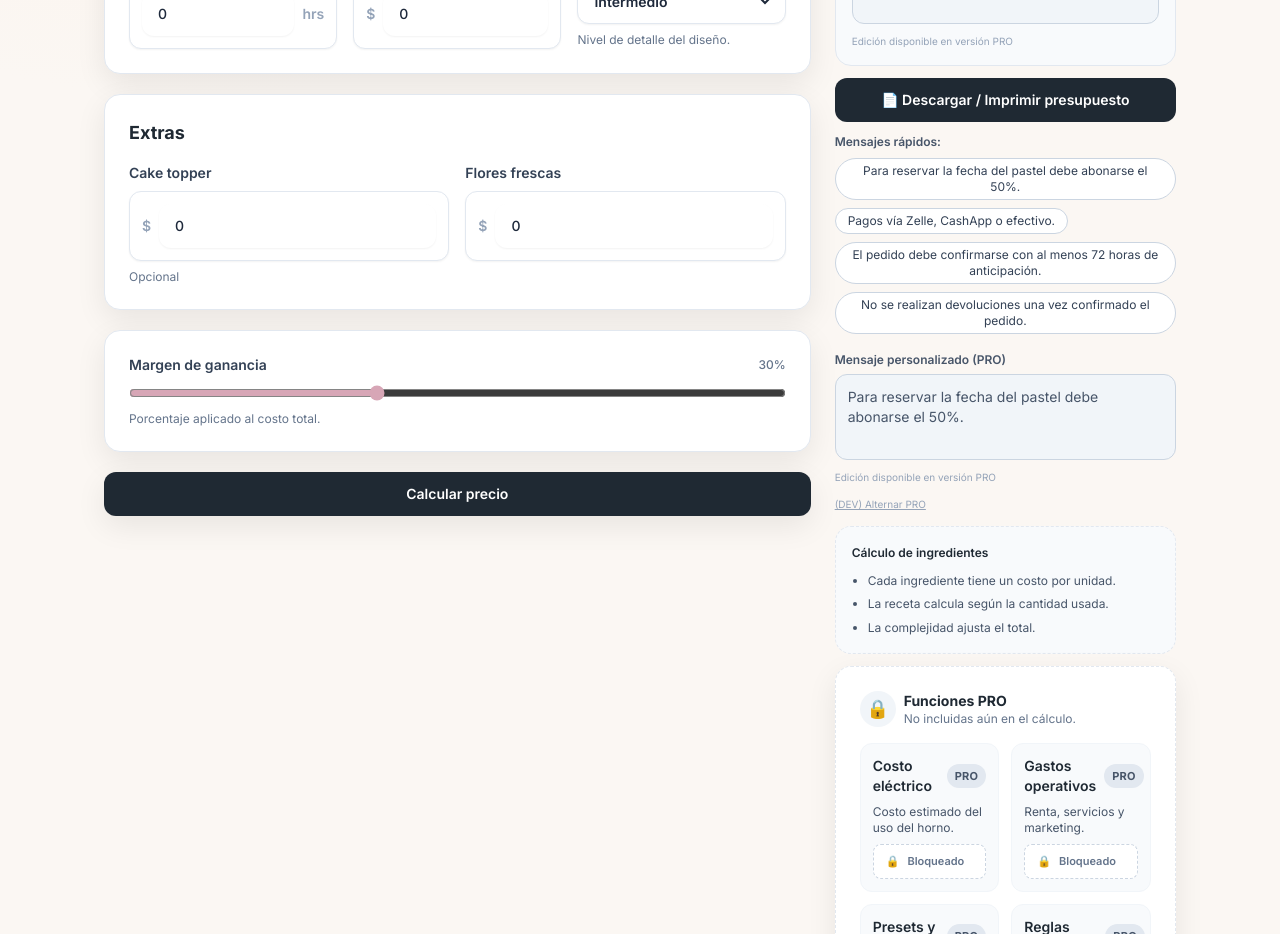
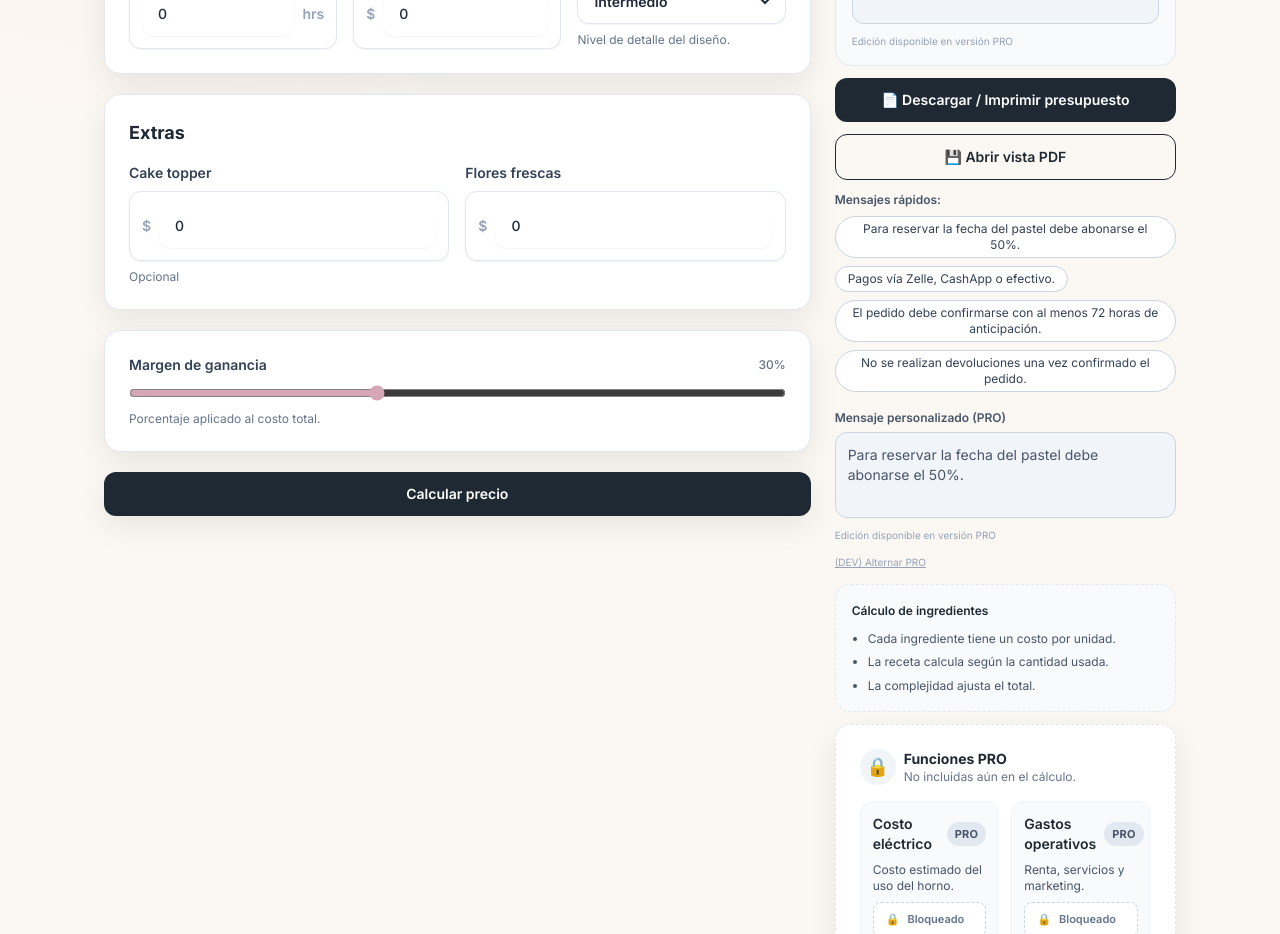
Before and after one commit to vcrs86/cake-pricing-app, a Next.js app: page / in a window 1280 px wide. Shown: the part 1200-2134 px from the top of the page. Built offline with nearby package versions, Linux system fonts and the light colour scheme.

Commit message:
Update page.tsx

```diff
--- a/src/app/page.tsx
+++ b/src/app/page.tsx
@@ -421,11 +421,37 @@ export default function HomePage() {
 >
   📄 Descargar / Imprimir presupuesto
 </button>
+          <button
+  onClick={() => {
+    const content = document.getElementById("print-only");
+    if (!content) return;
+
+    const win = window.open("", "_blank");
+    if (!win) return;
+
+    win.document.write(`
+      <html>
+        <head>
+          <title>Presupuesto</title>
+        </head>
+        <body>
+          ${content.innerHTML}
+        </body>
+      </html>
+    `);
+
+    win.document.close();
+    win.focus();
+  }}
+  className="mt-2 w-full rounded-xl border border-brand-slate px-4 py-3 text-sm font-semibold text-brand-slate"
+>
+  💾 Abrir vista PDF
+</button>
           {/* === CONTENIDO SOLO PARA IMPRESIÓN === */}
 <div id="print-only" style={{ display: "none" }}>
   <div style={{
     fontFamily: "Arial, sans-serif",
-    maxWidth: "420px",
+    maxWidth: "380px",
     margin: "0 auto",
     padding: "16px"
   }}>
```
